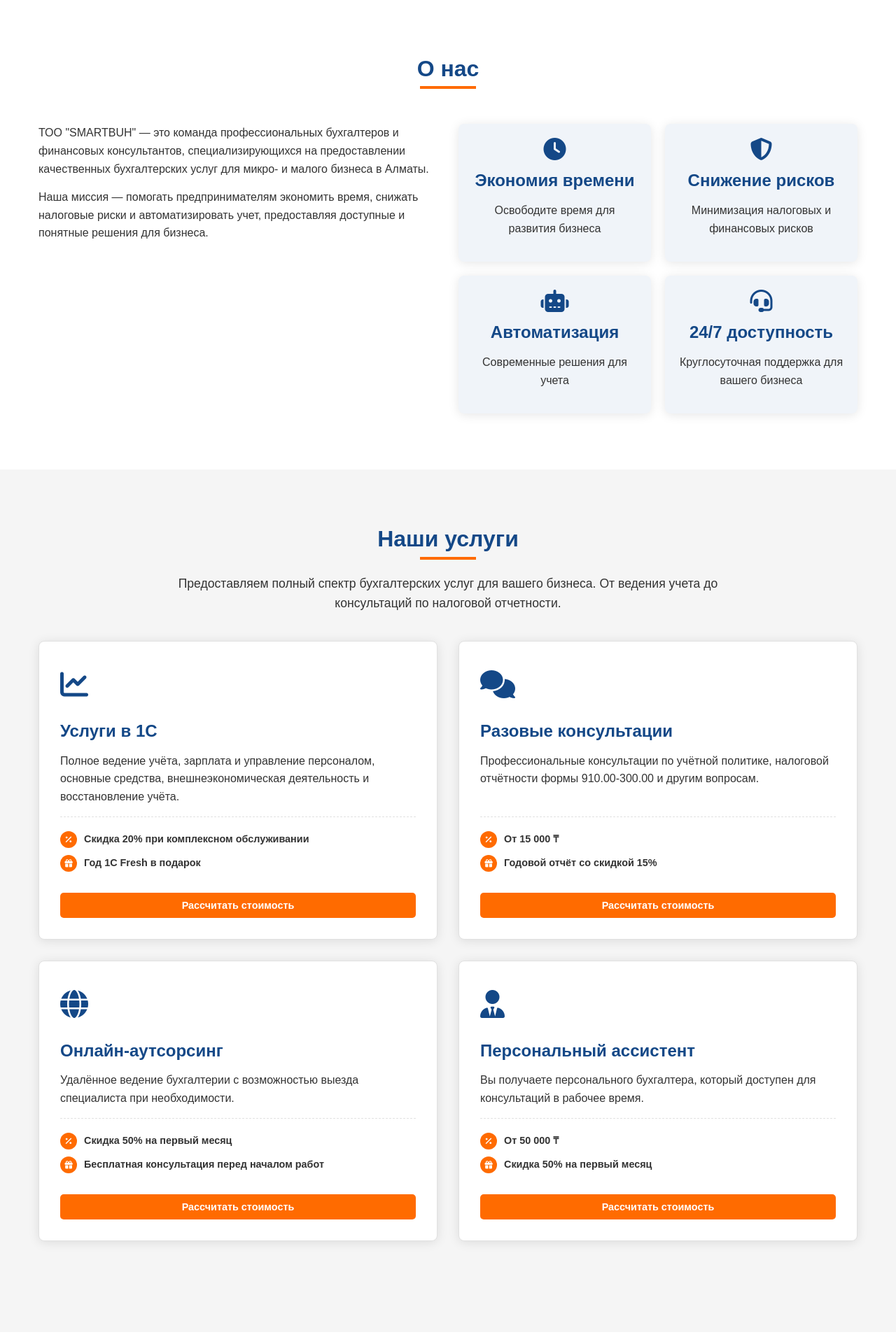
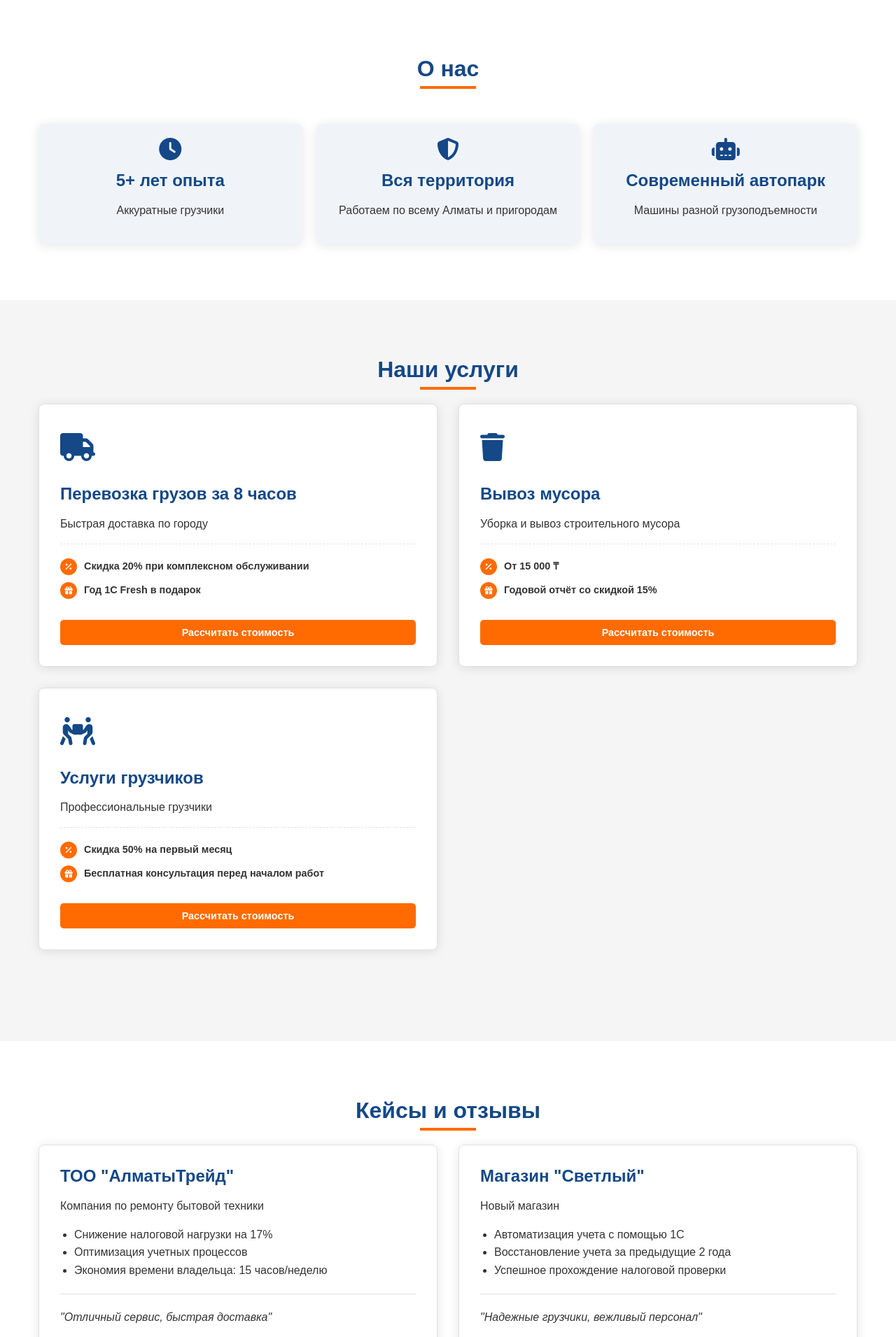
Before and after one commit to freecris670/NurtasLogistics, a Flask app: page / in a window 1280 px wide. Shown: the part 801-2712 px from the top of the page at 70% size. Run offline with Flask 3, Linux system fonts and the light colour scheme.

Commit message:
Checkpoint before assistant change: Revamp the website to focus on cargo transportation services in Almaty
Updates the website to reflect a shift to cargo transport services, including styling and functionality changes.

Replit-Commit-Author: Assistant

```diff
--- a/static/css/style.css
+++ b/static/css/style.css
@@ -137,6 +137,7 @@ section {
 .logo a {
     display: flex;
     align-items: center;
+    text-decoration: none;
 }
 
 nav ul {
@@ -173,7 +174,7 @@ nav ul li a {
 
 /* Hero Section */
 .hero-section {
-    background: linear-gradient(to right, rgba(20, 72, 135, 0.9), rgba(20, 72, 135, 0.7)), url('../images/backgroung.jpg') no-repeat center/cover;
+    background: linear-gradient(to right, rgba(20, 72, 135, 0.9), rgba(20, 72, 135, 0.7)), url('../static/images/backgroung.jpg') no-repeat center/cover;
     color: var(--light-color);
     height: 100vh;
     display: flex;
@@ -604,7 +605,20 @@ nav ul li a {
     width: auto;  /* Ширина подстроится автоматически для сохранения пропорций */
     display: block; /* Убирает возможные нижние отступы у inline-элементов */
     object-fit: contain; /* Гарантирует, что все изображение будет видно */
+    margin-right: 10px; /* Отступ между логотипом и текстом */
 }
+
+.logo-text {
+    font-size: 1.6rem; /* Размер текста логотипа */
+    font-weight: bold; /* Жирный шрифт */
+    color: var(--primary-color);
+    letter-spacing: var(--transition);
+}
+
+.logo a:hover .logo-text {
+    color: var(--accent-color);
+}
+
 
 /* Увеличиваем отступ под заголовком "О нас" */
 .about-section h2 {
--- a/static/js/script.js
+++ b/static/js/script.js
@@ -15,6 +15,31 @@ document.addEventListener('DOMContentLoaded', function() {
             nav.classList.remove('active');
         }
     });
+
+    const calculateButtons = document.querySelectorAll('.calculate-button, button.cta-button');
+
+    calculateButtons.forEach(button => {
+        button.addEventListener('click', function(e) {
+            e.preventDefault();
+
+            // Get the contacts section
+            const contactsSection = document.querySelector('#contacts');
+
+            if (contactsSection) {
+                const headerHeight = document.getElementById('header').offsetHeight;
+                const targetPosition = contactsSection.offsetTop - headerHeight;
+
+                window.scrollTo({
+                    top: targetPosition,
+                    behavior: 'smooth'
+                });
+            }
+
+            // Remove the alert that was showing before
+            // (commented out the existing alert in the ctaButtons handler)
+        });
+    });
+
 
     // Smooth scroll for navigation links
     const navLinks = document.querySelectorAll('nav a, .footer-nav a');
@@ -64,7 +89,7 @@ document.addEventListener('DOMContentLoaded', function() {
         if (mapElement) {
             const myMap = new ymaps.Map('yandex-map', {
                 center: [43.238949, 76.945327], // Almaty coordinates
-                zoom: 14, // Reduced zoom level to show more of the surrounding area
+                zoom: 16, // Reduced zoom level to show more of the surrounding area
                 controls: ['zoomControl', 'fullscreenControl']
             });
 
@@ -111,15 +136,4 @@ document.addEventListener('DOMContentLoaded', function() {
     // Check for elements in view on load and scroll
     window.addEventListener('scroll', checkIfInView);
     checkIfInView();
-
-    // Handle CTA buttons and Calculate buttons
-    const ctaButtons = document.querySelectorAll('.cta-button, .calculate-button');
-
-    ctaButtons.forEach(button => {
-        button.addEventListener('click', function() {
-            // In a real scenario, this would open a form or initiate contact
-            // For this example, we'll just show an alert
-            alert('Спасибо за интерес! В полной версии сайта здесь будет форма связи. Пожалуйста, свяжитесь с нами по телефону +7 707 314-65-64 или email: smart_buh_kz@mail.ru');
-        });
-    });
 });
--- a/templates/index.html
+++ b/templates/index.html
@@ -3,10 +3,11 @@
 <head>
     <meta charset="UTF-8">
     <meta name="viewport" content="width=device-width, initial-scale=1.0">
-    <title>SmartBuh - Бухгалтерские услуги в Алматы | Аутсорсинг бухгалтерии</title>
+    <title>Грузоперевозки в Алматы</title>
     <meta name="description" content="Профессиональные бухгалтерские услуги в Алматы. Ведение учёта, консультации, 1С. Первый месяц бесплатно! 1С Fresh в подарок при заключении договора.">
     <link rel="stylesheet" href="{{ url_for('static', filename='css/style.css') }}">
     <link rel="stylesheet" href="https://cdnjs.cloudflare.com/ajax/libs/font-awesome/6.4.0/css/all.min.css" integrity="sha512-iecdLmaskl7CVkqkXNQ/ZH/XLlvWZOJyj7Yy7tcenmpD1ypASozpmT/E0iPtmFIB46ZmdtAc9eNBvH0H/ZpiBw==" crossorigin="anonymous" referrerpolicy="no-referrer" />
+    <link rel="icon" href="{{ url_for('static', filename='images/smartbuh-logo.png') }}" type="image/png">
 </head>
 <body>
     <!-- Header -->
@@ -14,7 +15,8 @@
         <div class="container">
             <div class="logo">
                 <a href="#hero">
-                    <img src="{{ url_for('static', filename='images/smartbuh-logo.svg') }}" alt="SmartBuh">
+                    <img src="{{ url_for('static', filename='images/smartbuh-logo.png') }}" alt="SmartBuh">
+                    <span class="logo-text">SmartBuh</span>
                 </a>
             </div>
             <nav>
@@ -42,20 +44,20 @@
     <section id="hero" class="hero-section">
         <div class="container">
             <div class="hero-content">
-                <h1>Профессиональные бухгалтерские услуги в Алматы</h1>
-                <p>Доверьте учет профессионалам и сосредоточьтесь на развитии своего бизнеса</p>
+                <h1>Перевозка любых грузов по Алматы за 8 часов</h1>
+                <p>Быстрая и надежная доставка для вашего бизнеса</p>
                 <div class="hero-features">
                     <div class="feature">
                         <i class="fas fa-check-circle"></i>
-                        <span>Первый месяц бесплатно</span>
+                        <span>Опыт 5 лет</span>
                     </div>
                     <div class="feature">
                         <i class="fas fa-check-circle"></i>
-                        <span>1С Fresh в подарок</span>
+                        <span>Работа по Алмате и пригородам</span>
                     </div>
                     <div class="feature">
                         <i class="fas fa-check-circle"></i>
-                        <span>Персональный ассистент</span>
+                        <span>Работаем чисто, без грязи</span>
                     </div>
                 </div>
                 <button class="cta-button">Рассчитать стоимость</button>
@@ -68,30 +70,21 @@
         <div class="container">
             <h2>О нас</h2>
             <div class="about-content">
-                <div class="about-text">
-                    <p>ТОО "SMARTBUH" — это команда профессиональных бухгалтеров и финансовых консультантов, специализирующихся на предоставлении качественных бухгалтерских услуг для микро- и малого бизнеса в Алматы.</p>
-                    <p>Наша миссия — помогать предпринимателям экономить время, снижать налоговые риски и автоматизировать учет, предоставляя доступные и понятные решения для бизнеса.</p>
-                </div>
                 <div class="about-advantages">
                     <div class="advantage">
                         <i class="fas fa-clock"></i>
-                        <h3>Экономия времени</h3>
-                        <p>Освободите время для развития бизнеса</p>
+                        <h3>5+ лет опыта</h3>
+                        <p>Аккуратные грузчики</p>
                     </div>
                     <div class="advantage">
                         <i class="fas fa-shield-alt"></i>
-                        <h3>Снижение рисков</h3>
-                        <p>Минимизация налоговых и финансовых рисков</p>
+                        <h3>Вся территория</h3>
+                        <p>Работаем по всему Алматы и пригородам</p>
                     </div>
                     <div class="advantage">
                         <i class="fas fa-robot"></i>
-                        <h3>Автоматизация</h3>
-                        <p>Современные решения для учета</p>
-                    </div>
-                    <div class="advantage">
-                        <i class="fas fa-headset"></i>
-                        <h3>24/7 доступность</h3>
-                        <p>Круглосуточная поддержка для вашего бизнеса</p>
+                        <h3>Современный автопарк</h3>
+                        <p>Машины разной грузоподъемности</p>
                     </div>
                 </div>
             </div>
@@ -102,14 +95,13 @@
     <section id="services" class="services-section">
         <div class="container">
             <h2>Наши услуги</h2>
-            <p class="services-description">Предоставляем полный спектр бухгалтерских услуг для вашего бизнеса. От ведения учета до консультаций по налоговой отчетности.</p>
             <div class="services-grid">
                 <div class="service-card">
                     <div class="service-icon">
-                        <i class="fas fa-chart-line"></i>
+                        <i class="fas fa-truck"></i>
                     </div>
-                    <h3>Услуги в 1С</h3>
-                    <p>Полное ведение учёта, зарплата и управление персоналом, основные средства, внешнеэкономическая деятельность и восстановление учёта.</p>
+                    <h3>Перевозка грузов за 8 часов</h3>
+                    <p>Быстрая доставка по городу</p>
                     <div class="service-offers">
                         <div class="offer-item">
                             <span class="offer-icon"><i class="fas fa-percent"></i></span>
@@ -124,10 +116,10 @@
                 </div>
                 <div class="service-card">
                     <div class="service-icon">
-                        <i class="fas fa-comments"></i>
+                        <i class="fas fa-trash"></i>
                     </div>
-                    <h3>Разовые консультации</h3>
-                    <p>Профессиональные консультации по учётной политике, налоговой отчётности формы 910.00-300.00 и другим вопросам.</p>
+                    <h3>Вывоз мусора</h3>
+                    <p>Уборка и вывоз строительного мусора</p>
                     <div class="service-offers">
                         <div class="offer-item">
                             <span class="offer-icon"><i class="fas fa-percent"></i></span>
@@ -142,10 +134,10 @@
                 </div>
                 <div class="service-card">
                     <div class="service-icon">
-                        <i class="fas fa-globe"></i>
+                        <i class="fas fa-people-carry"></i>
                     </div>
-                    <h3>Онлайн-аутсорсинг</h3>
-                    <p>Удалённое ведение бухгалтерии с возможностью выезда специалиста при необходимости.</p>
+                    <h3>Услуги грузчиков</h3>
+                    <p>Профессиональные грузчики</p>
                     <div class="service-offers">
                         <div class="offer-item">
                             <span class="offer-icon"><i class="fas fa-percent"></i></span>
@@ -154,24 +146,6 @@
                         <div class="offer-item">
                             <span class="offer-icon"><i class="fas fa-gift"></i></span>
                             <span class="offer-text">Бесплатная консультация перед началом работ</span>
-                        </div>
-                    </div>
-                    <button class="calculate-button">Рассчитать стоимость</button>
-                </div>
-                <div class="service-card">
-                    <div class="service-icon">
-                        <i class="fas fa-user-tie"></i>
-                    </div>
-                    <h3>Персональный ассистент</h3>
-                    <p>Вы получаете персонального бухгалтера, который доступен для консультаций в рабочее время.</p>
-                    <div class="service-offers">
-                        <div class="offer-item">
-                            <span class="offer-icon"><i class="fas fa-percent"></i></span>
-                            <span class="offer-text">От 50 000 ₸</span>
-                        </div>
-                        <div class="offer-item">
-                            <span class="offer-icon"><i class="fas fa-gift"></i></span>
-                            <span class="offer-text">Скидка 50% на первый месяц</span>
                         </div>
                     </div>
                     <button class="calculate-button">Рассчитать стоимость</button>
@@ -187,7 +161,7 @@
             <div class="cases-grid">
                 <div class="case-card">
                     <div class="case-content">
-                        <h3>ИП "Сервис Плюс"</h3>
+                        <h3>ТОО "АлматыТрейд"</h3>
                         <p>Компания по ремонту бытовой техники</p>
                         <ul class="case-results">
                             <li>Снижение налоговой нагрузки на 17%</li>
@@ -195,23 +169,23 @@
                             <li>Экономия времени владельца: 15 часов/неделю</li>
                         </ul>
                         <div class="testimonial">
-                            <p>"SmartBuh помогли нам оптимизировать расходы и наладить эффективный учет. Теперь мы спокойны за нашу бухгалтерию и налоги."</p>
-                            <div class="testimonial-author">Азамат К., директор</div>
+                            <p>"Отличный сервис, быстрая доставка"</p>
+                            <div class="testimonial-author">ТОО "АлматыТрейд"</div>
                         </div>
                     </div>
                 </div>
                 <div class="case-card">
                     <div class="case-content">
-                        <h3>ТОО "АлматыТранс"</h3>
-                        <p>Транспортная компания</p>
+                        <h3>Магазин "Светлый"</h3>
+                        <p>Новый магазин</p>
                         <ul class="case-results">
                             <li>Автоматизация учета с помощью 1С</li>
                             <li>Восстановление учета за предыдущие 2 года</li>
                             <li>Успешное прохождение налоговой проверки</li>
                         </ul>
                         <div class="testimonial">
-                            <p>"Благодаря SmartBuh мы смогли навести порядок в учете и успешно пройти налоговую проверку. Рекомендую!"</p>
-                            <div class="testimonial-author">Гульнара Т., финансовый директор</div>
+                            <p>"Надежные грузчики, вежливый персонал"</p>
+                            <div class="testimonial-author">Магазин "Светлый"</div>
                         </div>
                     </div>
                 </div>
@@ -276,15 +250,14 @@
                         <i class="fas fa-phone-alt"></i>
                         <div>
                             <h3>Телефоны</h3>
-                            <p><a href="tel:+77073146564">+7 707 314-65-64</a></p>
-                            <p><a href="tel:+77273942272">+7 727 394-22-72</a></p>
+                            <p><a href="tel:+77777777777">+7 (777) 777-77-77</a></p>
                         </div>
                     </div>
                     <div class="contact-item">
                         <i class="fas fa-envelope"></i>
                         <div>
                             <h3>Email</h3>
-                            <p><a href="mailto:smart_buh_kz@mail.ru">smart_buh_kz@mail.ru</a></p>
+                            <p><a href="mailto:info@cargo.kz">info@cargo.kz</a></p>
                         </div>
                     </div>
                 </div>
@@ -294,6 +267,8 @@
             </div>
         </div>
     </section>
+    </modified_html>
+    <explanation>
 
     <!-- Footer -->
     <footer class="footer">
@@ -301,9 +276,9 @@
             <div class="footer-content">
                 <div class="footer-info">
                     <h3>Реквизиты компании</h3>
-                    <p>ТОО "SMARTBUH"</p>
-                    <p>БИН: 210240003341</p>
-                    <p>Юр. адрес: г. Алматы, ул. Сатпаева, 76</p>
+                    <p>ТОО "BEST LOGISTICS"</p>
+                    <p>БИН: 0123456789</p>
+                    <p>Адрес: г. Алматы, ул. Сатпаева, 76</p>
                 </div>
                 <div class="footer-nav">
                     <ul>
@@ -316,7 +291,7 @@
                 </div>
             </div>
             <div class="footer-bottom">
-                <p>&copy; 2023 ТОО "SmartBuh". Все права защищены.</p>
+                <p>&copy; 2025 ТОО "BEST LOGISTICS". Все права защищены.</p>
             </div>
         </div>
     </footer>
```
Also changed, not shown: attached_assets/backgroung.jpg (deleted), static/images/background.png (added), static/images/backgroung.jpg (deleted), static/images/logo Smartbuh.png (deleted), static/images/logo.svg (deleted), static/images/smartbuh-logo.svg (deleted).
